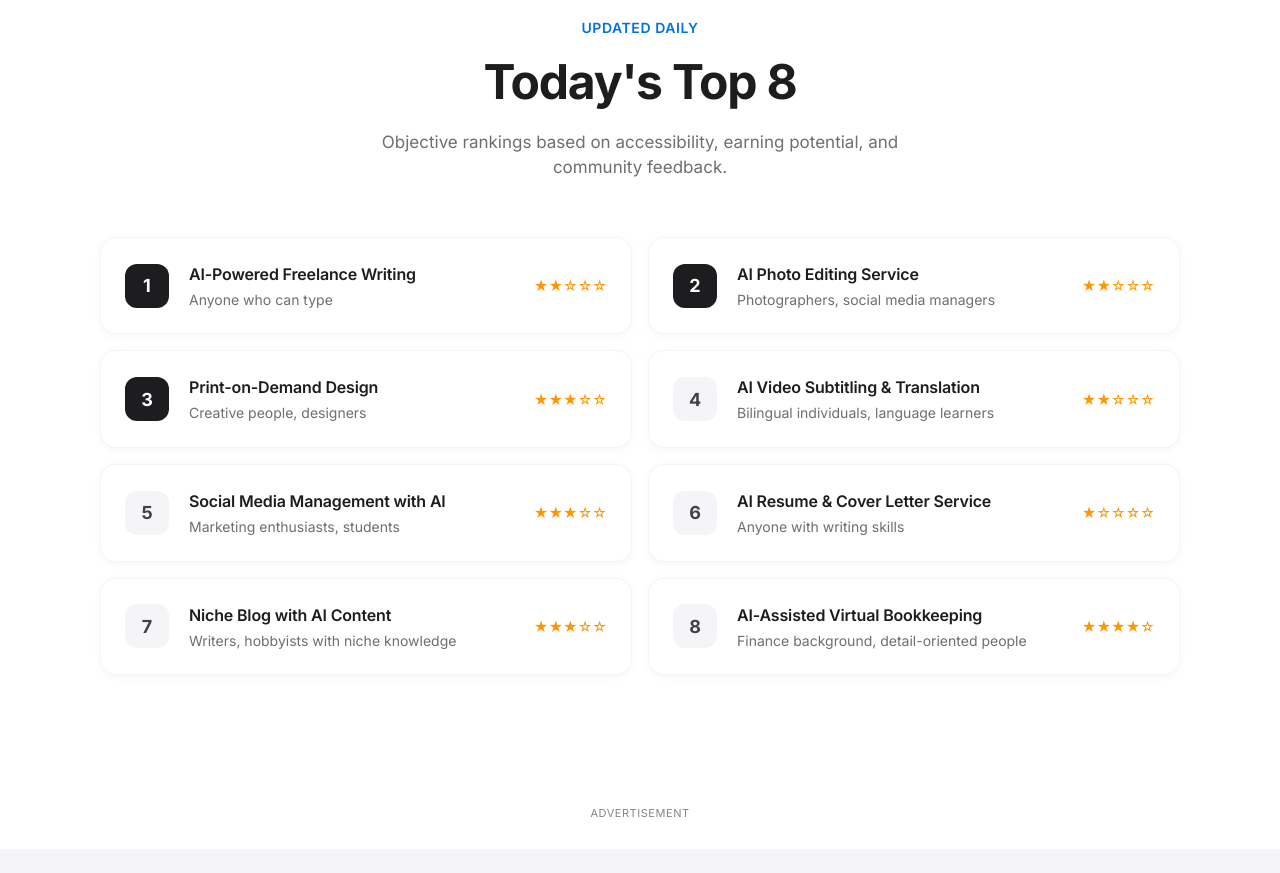
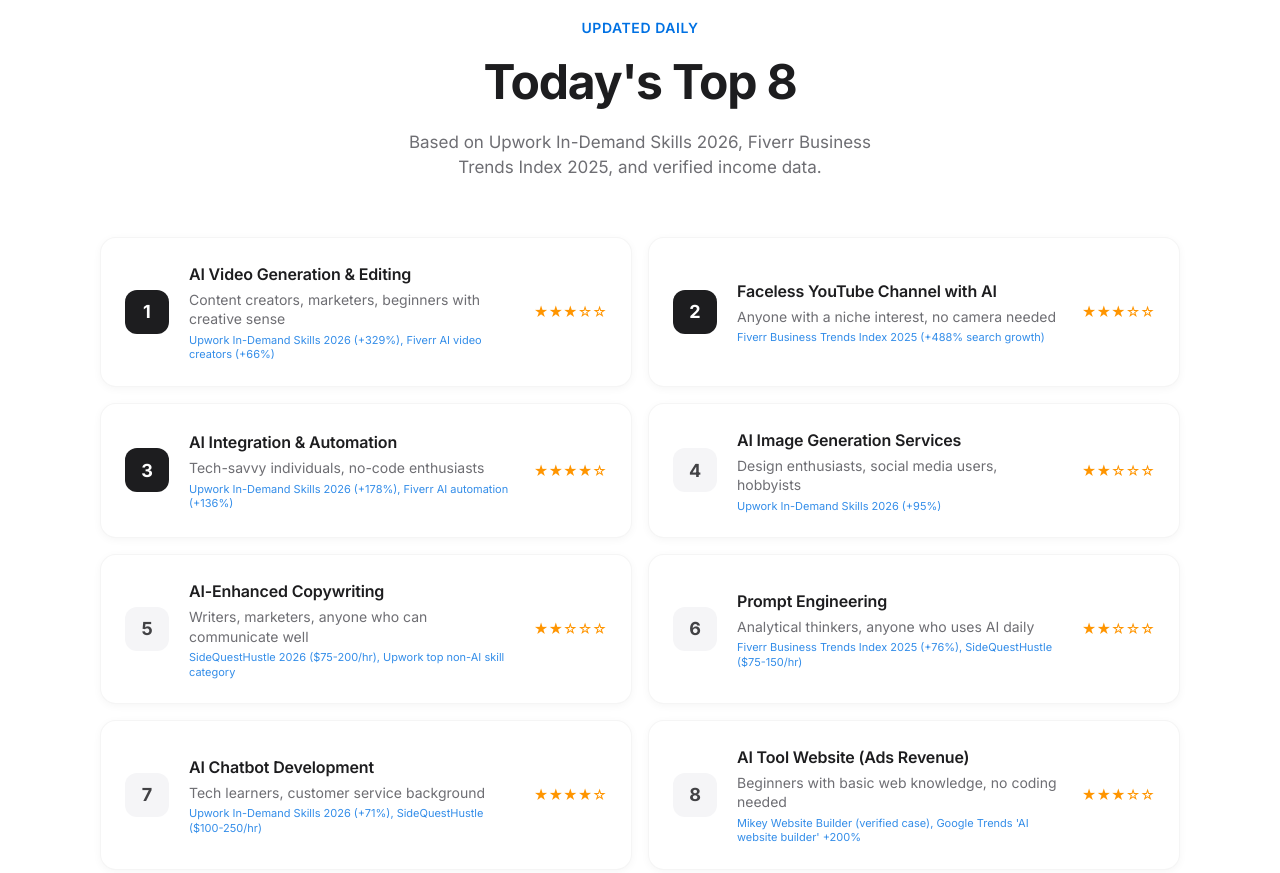
Before and after one commit to DysonGgy/ai-side-hustle-index, a website: page index.html in a window 1280 px wide. Shown: the part 720-1593 px from the top of the page. Drawn offline with Linux system fonts and the light colour scheme.

Commit message:
Rebuild rankings with real data from Upwork, Fiverr, CNBC reports

```diff
--- a/data/rankings.json
+++ b/data/rankings.json
@@ -1,58 +1,66 @@
 [
   {
     "rank": 1,
-    "name": "AI-Powered Freelance Writing",
-    "difficulty": 2,
-    "crowd": "Anyone who can type",
-    "intro": "Use AI to speed up research and drafting for blogs, newsletters, and web copy. Clients pay for polished content — AI helps you produce more in less time."
+    "name": "AI Video Generation & Editing",
+    "difficulty": 3,
+    "crowd": "Content creators, marketers, beginners with creative sense",
+    "intro": "Upwork demand grew +329% YoY (2026 In-Demand Skills Report). Create marketing videos, explainers, and social content using AI tools like Synthesia and Runway.",
+    "source": "Upwork In-Demand Skills 2026 (+329%), Fiverr AI video creators (+66%)"
   },
   {
     "rank": 2,
-    "name": "AI Photo Editing Service",
-    "difficulty": 2,
-    "crowd": "Photographers, social media managers",
-    "intro": "Offer bulk photo enhancement, background removal, and retouching services. AI handles the heavy lifting so you can serve more clients per day."
+    "name": "Faceless YouTube Channel with AI",
+    "difficulty": 3,
+    "crowd": "Anyone with a niche interest, no camera needed",
+    "intro": "Fiverr searches for 'faceless YouTube video creator' surged +488% (Fall 2025 Business Trends Index). Use AI for scripts, voiceover, and editing to build channels that earn ad revenue.",
+    "source": "Fiverr Business Trends Index 2025 (+488% search growth)"
   },
   {
     "rank": 3,
-    "name": "Print-on-Demand Design",
-    "difficulty": 3,
-    "crowd": "Creative people, designers",
-    "intro": "Create unique designs for t-shirts, mugs, and posters using AI image generation. Upload to POD platforms and earn royalties on every sale."
+    "name": "AI Integration & Automation",
+    "difficulty": 4,
+    "crowd": "Tech-savvy individuals, no-code enthusiasts",
+    "intro": "Upwork demand grew +178% YoY. Help businesses connect AI tools to their workflows using Make, Zapier, and custom APIs. $100-250/hr potential.",
+    "source": "Upwork In-Demand Skills 2026 (+178%), Fiverr AI automation (+136%)"
   },
   {
     "rank": 4,
-    "name": "AI Video Subtitling & Translation",
+    "name": "AI Image Generation Services",
     "difficulty": 2,
-    "crowd": "Bilingual individuals, language learners",
-    "intro": "Provide subtitle and translation services for YouTube creators and businesses. AI transcribes and translates — you refine and deliver."
+    "crowd": "Design enthusiasts, social media users, hobbyists",
+    "intro": "Upwork demand grew +95% YoY. Use Midjourney, DALL-E, or Stable Diffusion to create images for businesses. $40-100/hr range.",
+    "source": "Upwork In-Demand Skills 2026 (+95%)"
   },
   {
     "rank": 5,
-    "name": "Social Media Management with AI",
-    "difficulty": 3,
-    "crowd": "Marketing enthusiasts, students",
-    "intro": "Manage multiple social accounts for small businesses. AI helps generate content calendars, captions, and hashtag strategies at scale."
+    "name": "AI-Enhanced Copywriting",
+    "difficulty": 2,
+    "crowd": "Writers, marketers, anyone who can communicate well",
+    "intro": "AI handles first drafts and research — you provide strategy and voice. Output 3x more content, charge same rates. $75-200/hr potential.",
+    "source": "SideQuestHustle 2026 ($75-200/hr), Upwork top non-AI skill category"
   },
   {
     "rank": 6,
-    "name": "AI Resume & Cover Letter Service",
-    "difficulty": 1,
-    "crowd": "Anyone with writing skills",
-    "intro": "Help job seekers craft tailored resumes and cover letters. AI assists with formatting and keyword optimization for ATS systems."
+    "name": "Prompt Engineering",
+    "difficulty": 2,
+    "crowd": "Analytical thinkers, anyone who uses AI daily",
+    "intro": "Fiverr searches grew +76% (Fall 2025). Design prompts that get better results from AI for businesses. Build custom prompt libraries for specific industries.",
+    "source": "Fiverr Business Trends Index 2025 (+76%), SideQuestHustle ($75-150/hr)"
   },
   {
     "rank": 7,
-    "name": "Niche Blog with AI Content",
-    "difficulty": 3,
-    "crowd": "Writers, hobbyists with niche knowledge",
-    "intro": "Build a niche blog on topics you know well. AI accelerates research and first drafts — you add expertise and personality for ad revenue."
+    "name": "AI Chatbot Development",
+    "difficulty": 4,
+    "crowd": "Tech learners, customer service background",
+    "intro": "Upwork demand grew +71% YoY. Build custom chatbots for businesses using ChatGPT, Claude, or specialized platforms. $100-250/hr potential.",
+    "source": "Upwork In-Demand Skills 2026 (+71%), SideQuestHustle ($100-250/hr)"
   },
   {
     "rank": 8,
-    "name": "AI-Assisted Virtual Bookkeeping",
-    "difficulty": 4,
-    "crowd": "Finance background, detail-oriented people",
-    "intro": "Offer bookkeeping services to small businesses. AI automates data entry and categorization — you handle review and client communication."
+    "name": "AI Tool Website (Ads Revenue)",
+    "difficulty": 3,
+    "crowd": "Beginners with basic web knowledge, no coding needed",
+    "intro": "Build simple utility websites (converters, calculators) with AI, earn through Google Ads. Real example: compressjpeg.com earns $19K/month from 1.9M visitors.",
+    "source": "Mikey Website Builder (verified case), Google Trends 'AI website builder' +200%"
   }
 ]
--- a/index.html
+++ b/index.html
@@ -62,7 +62,7 @@
             <div class="section-header fade-in">
                 <h2 class="section-eyebrow">Updated Daily</h2>
                 <h3 class="section-title">Today's Top 8</h3>
-                <p class="section-desc">Objective rankings based on accessibility, earning potential, and community feedback.</p>
+                <p class="section-desc">Based on Upwork In-Demand Skills 2026, Fiverr Business Trends Index 2025, and verified income data.</p>
             </div>
             <div class="rankings-grid" id="rankingsTable"></div>
         </div>
--- a/script.js
+++ b/script.js
@@ -32,6 +32,7 @@ function renderRankings(rankings) {
             <div class="rank-body">
                 <div class="rank-name">${item.name}</div>
                 <div class="rank-meta">${item.crowd}</div>
+                ${item.source ? `<div class="rank-source">${item.source}</div>` : ''}
             </div>
             <div class="rank-stars">${'★'.repeat(item.difficulty)}${'☆'.repeat(5 - item.difficulty)}</div>
         </div>
--- a/styles.css
+++ b/styles.css
@@ -286,6 +286,14 @@ body {
     font-size: 14px;
     color: var(--gray-500);
     line-height: 1.4;
+}
+
+.rank-source {
+    font-size: 11px;
+    color: var(--blue);
+    margin-top: 4px;
+    line-height: 1.3;
+    opacity: 0.8;
 }
 
 .rank-stars {
```
